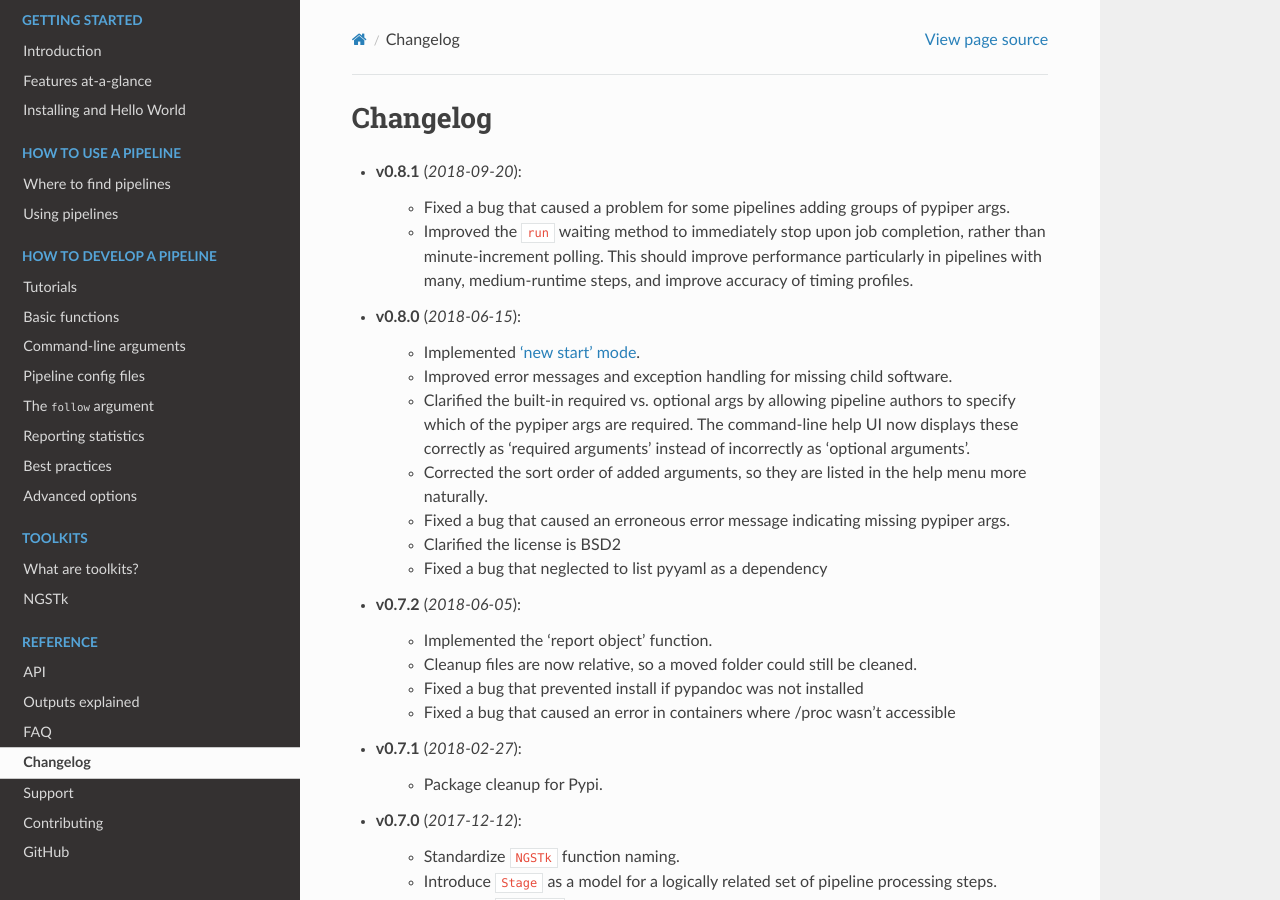
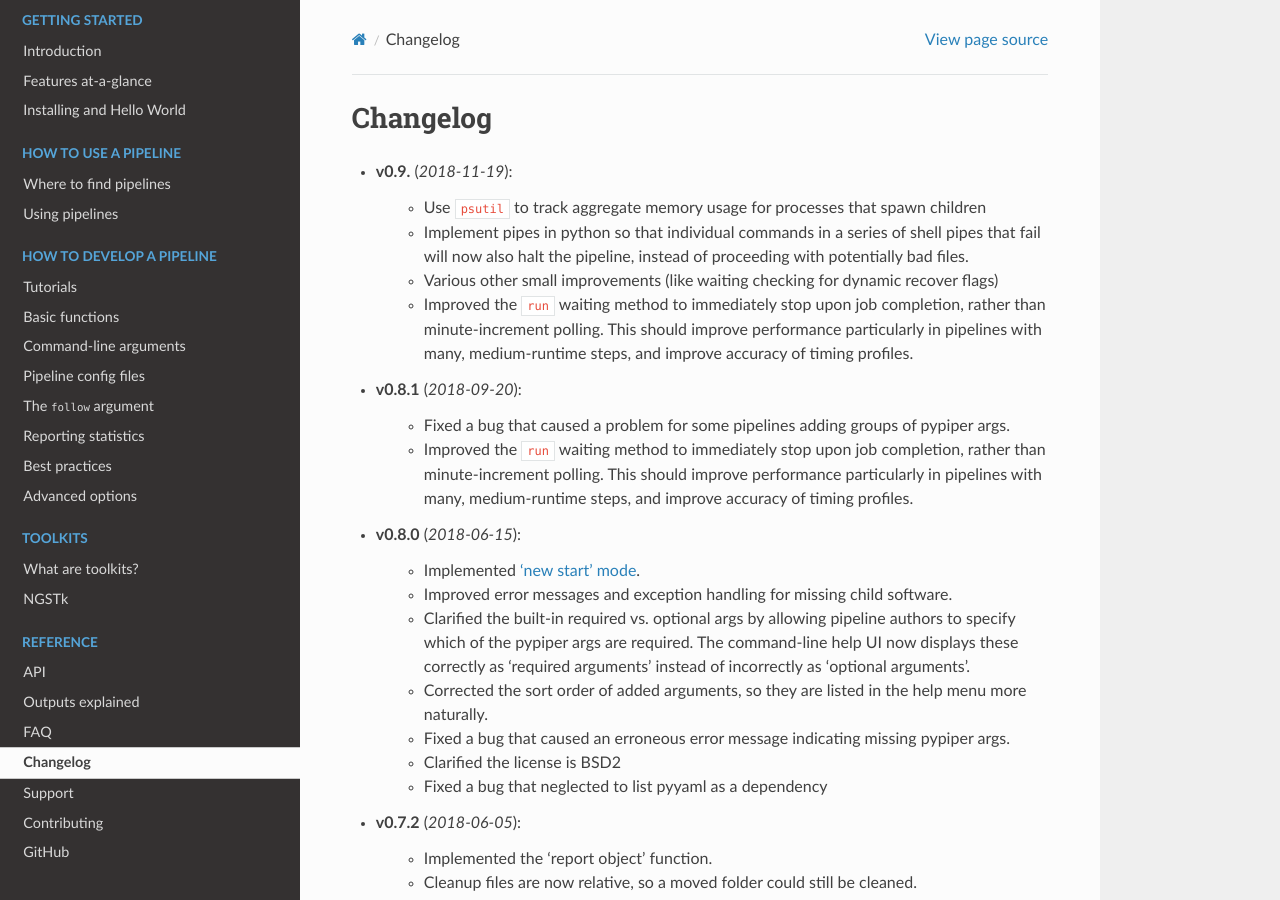
Before and after one commit to databio/pypiper, a Sphinx documentation site: the page built from doc/source/changelog.rst, in a window 1280 px wide and 900 px high. Built offline with Sphinx 7.4.7 and the Read the Docs theme 2.0.0, drawn with Linux system fonts in a browser that asks for light colours.

Commit message:
update changelog, release prep

```diff
--- a/doc/source/changelog.rst
+++ b/doc/source/changelog.rst
@@ -1,6 +1,21 @@
 Changelog
 ******************************
 
+- **v0.9.** (*2018-11-19*):
+
+    - Use ``psutil`` to track aggregate memory usage for processes that spawn children
+
+    - Implement pipes in python so that individual commands in a series of shell
+      pipes that fail will now also halt the pipeline, instead of proceeding
+      with potentially bad files.
+
+    - Various other small improvements (like waiting checking for dynamic recover
+      flags)
+
+    - Improved the ``run`` waiting method to immediately stop upon job
+      completion, rather than minute-increment polling. This should improve
+      performance particularly in pipelines with many, medium-runtime steps, and
+      improve accuracy of timing profiles.
 
 - **v0.8.1** (*2018-09-20*):
 
```
